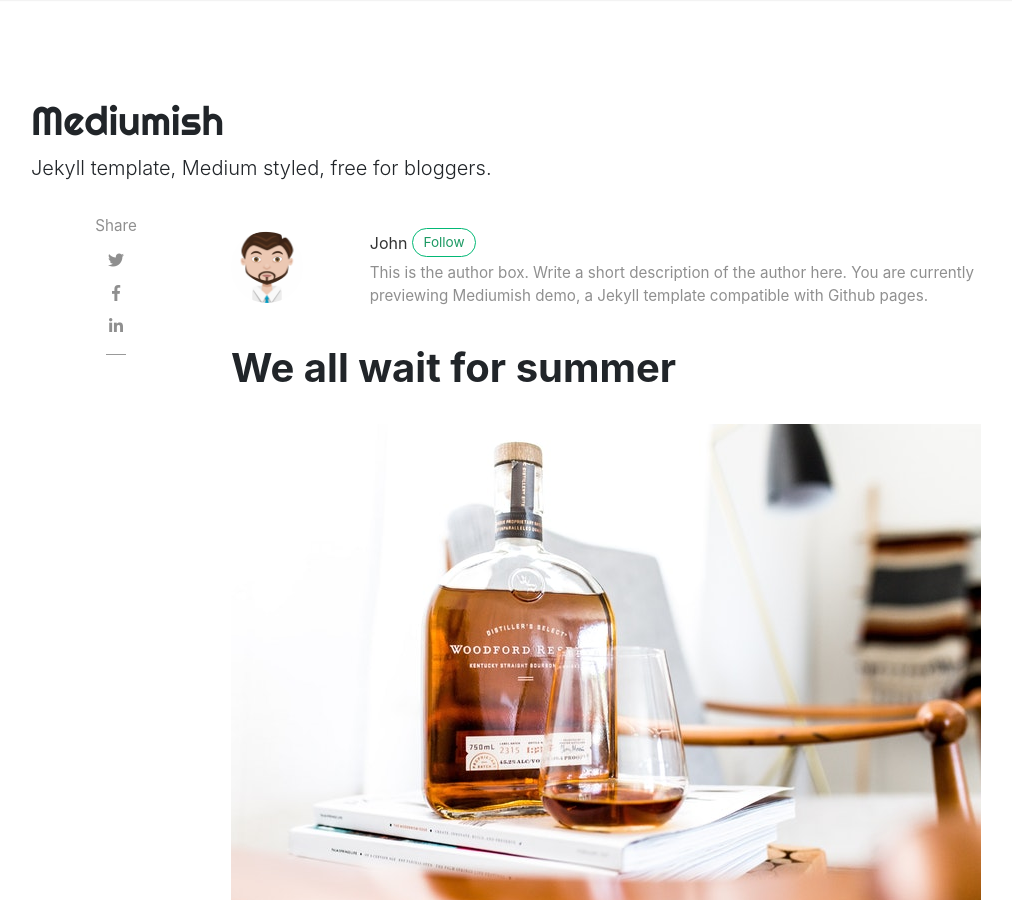
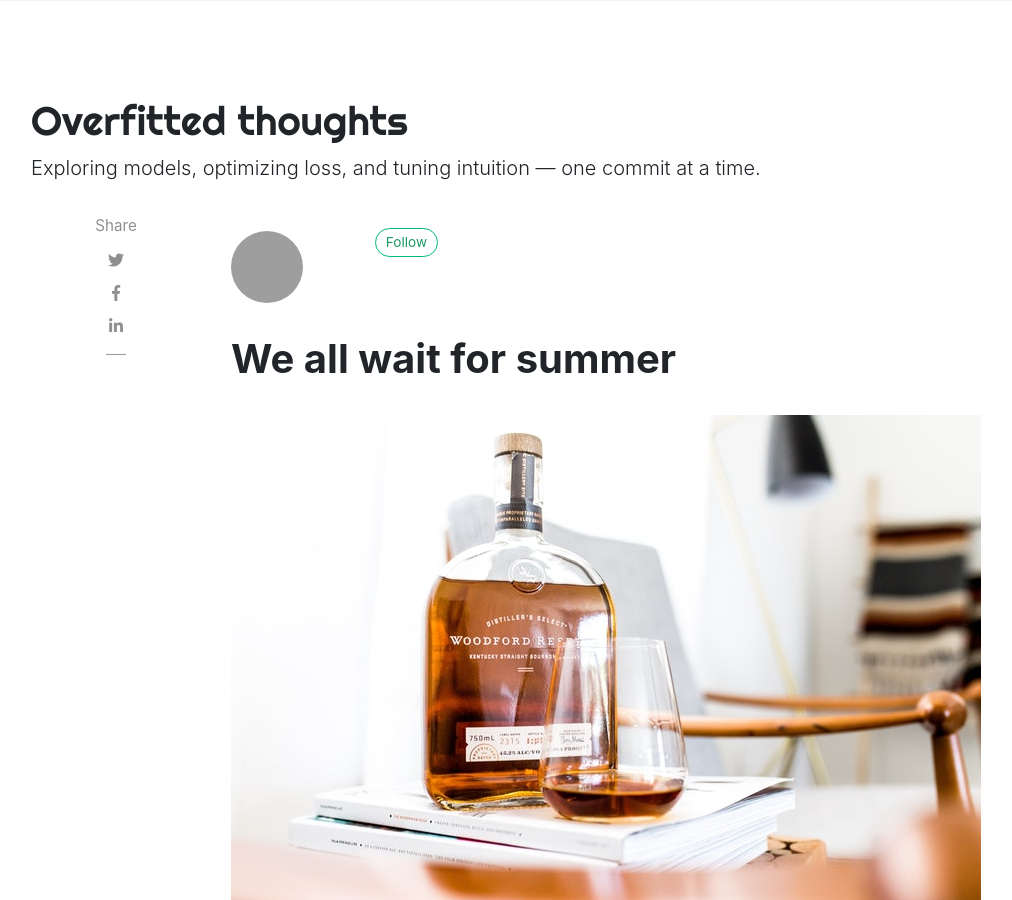
Before and after one commit to sanjay-ks23/sanjay-ks23.github.io, a Jekyll site: the page built from _posts/2018-01-12-we-all-wait-for-summer.md, in a window 1280 px wide and 900 px high. Shown: the whole window, without its empty margins (54-1066 px from the left). Built offline with Jekyll 4.4.1, drawn with Linux system fonts in a browser that asks for light colours; nearby versions of some CDN libraries; comment, search, counter and statistics services are not loaded; some of the changed text lies outside the part shown; grey boxes are pictures that could not be loaded.

Commit message:
Update _config.yml

```diff
--- a/_config.yml
+++ b/_config.yml
@@ -1,35 +1,27 @@
 # Site
-name: "Mediumish"
-title: "Mediumish"
-description: "Jekyll template, Medium styled, free for bloggers."
+name: "Overfitted thoughts"
+title: "Overfitted Thoughts"
+description: "Exploring models, optimizing loss, and tuning intuition — one commit at a time."
 logo: 'assets/images/logo.png'
 favicon: 'assets/images/logo.png'
-baseurl: /mediumish-theme-jekyll
-google_analytics: 'UA-46278016-1'
-disqus: 'demowebsite'
-mailchimp-list: 'https://wowthemes.us11.list-manage.com/subscribe/post?u=8aeb20a530e124561927d3bd8&amp;id=8c3d2d214b'
+baseurl: ""
+url: "https://sanjay-ks23.github.io"
+google_analytics: ''
+disqus: ''
+mailchimp-list: ''
 include: ["_pages"]
 permalink: /:title/
 
 # Authors
 authors:
-  sal:
-    name: Sal
-    display_name: Sal
-    gravatar: e56154546cf4be74e393c62d1ae9f9d4
-    email: wowthemesnet@gmail.com
-    web: https://www.wowthemes.net
-    twitter: https://twitter.com/wowthemesnet
-    description: "Author of Mediumish, a Bootstrap Medium styled template available for WordPress, HTML, Ghost and Jekyll. You are currently previewing Jekyll template demo."
-  john:
-    name: John
-    display_name: John
-    avatar: 'assets/images/avatar.png'
-    gravatar: b1cc14991db7a456fcd761680bbc8f81
-    email: wowthemesnet@gmail.com
-    web: https://www.wowthemes.net
-    twitter: https://twitter.com/wowthemesnet
-    description: "This is the author box. Write a short description of the author here. You are currently previewing Mediumish demo, a Jekyll template compatible with Github pages."
+  sanjay:
+    name: Sanjay
+    display_name: Sanjay
+    avatar: 'assests/images/sanjay.png'
+    email: sanjaysaravanan2317@gmail.com
+    #web:
+    twitter: https://twitter.com/Sanj_AI_space
+    description: "Hey, I’m Sanjay — an undergrad diving into AI and machine learning, one project (and bug) at a time. I love building cool stuff, writing about what I learn, and occasionally yelling at my screen during Real Madrid games."
 
 # Plugins
 plugins:
@@ -63,9 +55,8 @@
 
 # Adsense (change to "enabled" to activate, also your client id and ad slot. Create a new ad unit from your Adsense account to get the slot.)
 adsense: "disabled"
-adsense-data-ad-client: "ca-pub-3412143450191416"
-adsense-data-ad-slot: "1363087678"
-
+adsense-data-ad-client: ""
+adsense-data-ad-slot: ""
 # Lazy Images ("enabled" or "disabled")
 lazyimages: "disabled"
 
```
